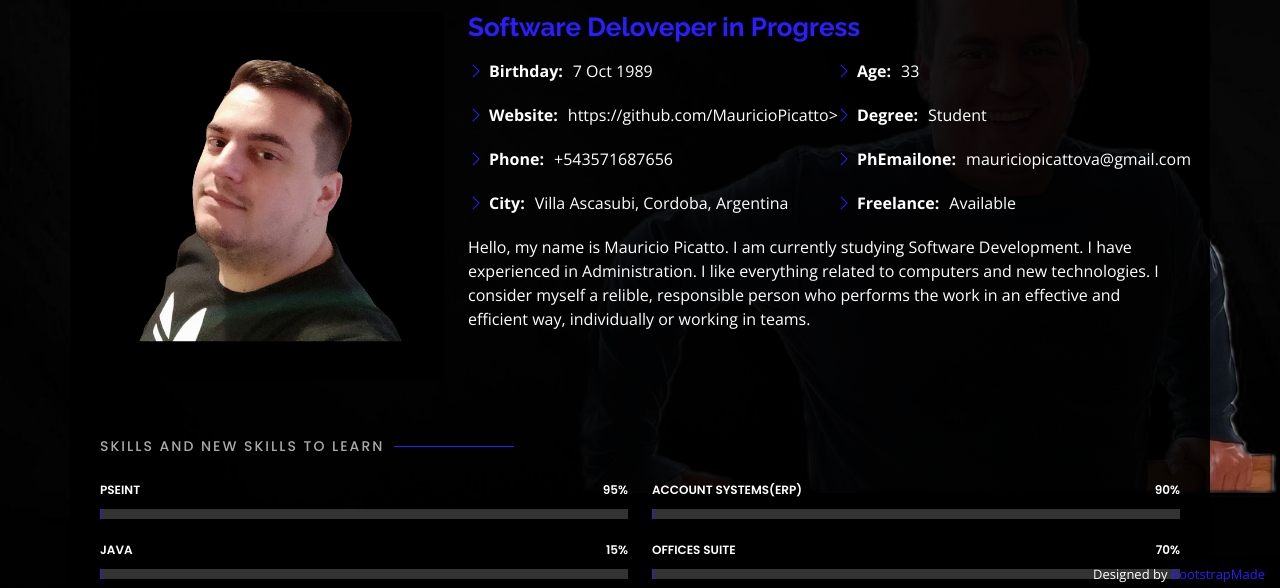
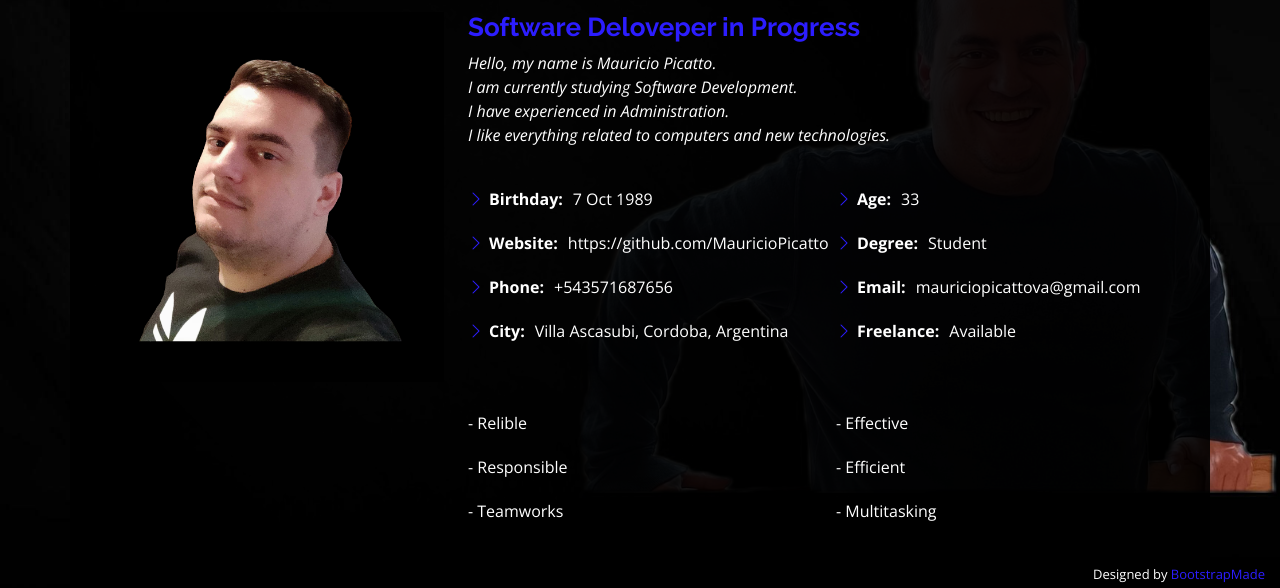
Before and after one commit to MauricioPicatto/Portfolio, a plain HTML site: page index.html in a window 1280 px wide. Both pictures are taken after a click on the link "About". Shown: the part 201-789 px from the top of the page. Drawn offline with nearby package versions, Linux system fonts and the light colour scheme.

Commit message:
Add files via upload

```diff
--- a/index.html
+++ b/index.html
@@ -86,32 +86,42 @@
         <div class="col-lg-8 pt-4 pt-lg-0 content" data-aos="fade-left">
           <h3>Software Deloveper in Progress</h3>
           <p class="fst-italic">
-           </p>
+            Hello, my name is Mauricio Picatto.<br>
+            I am currently studying Software Development.<br>
+            I have experienced in Administration.<br>
+            I like everything related to computers and new technologies.
+          <br>
+          <br>
+          </p>
           <div class="row">
             <div class="col-lg-6">
               <ul>
                 <li><i class="bi bi-chevron-right"></i> <strong>Birthday:</strong> <span>7 Oct 1989</span></li>
-                <li><i class="bi bi-chevron-right"></i> <strong>Website:</strong> <span>https://github.com/MauricioPicatto></li>
+                <li><i class="bi bi-chevron-right"></i> <strong>Website:</strong> <span>https://github.com/MauricioPicatto</span></li>
                 <li><i class="bi bi-chevron-right"></i> <strong>Phone:</strong> <span>+543571687656</span></li>
                 <li><i class="bi bi-chevron-right"></i> <strong>City:</strong> <span>Villa Ascasubi, Cordoba, Argentina</span></li>
+                <br>
+                <br>
+                <li>- Relible</li>
+                <li>- Responsible</li>
+                <li>- Teamworks</li>
+
               </ul>
             </div>
             <div class="col-lg-6">
               <ul>
                 <li><i class="bi bi-chevron-right"></i> <strong>Age:</strong> <span>33</span></li>
                 <li><i class="bi bi-chevron-right"></i> <strong>Degree:</strong> <span>Student</span></li>
-                <li><i class="bi bi-chevron-right"></i> <strong>PhEmailone:</strong> <span>mauriciopicattova@gmail.com</span></li>
+                <li><i class="bi bi-chevron-right"></i> <strong>Email:</strong> <span>mauriciopicattova@gmail.com</span></li>
                 <li><i class="bi bi-chevron-right"></i> <strong>Freelance:</strong> <span>Available</span></li>
+                <br>
+                <br>
+                <li>- Effective</li>
+                <li>- Efficient</li>
+                <li>- Multitasking</li>
               </ul>
             </div>
           </div>
-          <p>
-           Hello, my name is Mauricio Picatto.
-        I am currently studying Software Development.
-        I have experienced in Administration.
-        I like everything related to computers and new technologies.
-        I consider myself a relible, responsible person who performs the work in an effective and efficient way, individually or working in teams.
-          </p>
         </div>
       </div>
 
@@ -121,7 +131,7 @@
     <div class="skills container">
 
       <div class="section-title">
-        <h2>Skills and new skills to learn</h2>
+        <h2>Skills</h2>
       </div>
 
       <div class="row skills-content">
@@ -143,7 +153,7 @@
           </div>
 
           <div class="progress">
-            <span class="skill">HTML <i class="val">10%</i></span>
+            <span class="skill">HTML<i class="val">10%</i></span>
             <div class="progress-bar-wrap">
               <div class="progress-bar" role="progressbar" aria-valuenow="10" aria-valuemin="0" aria-valuemax="100"></div>
             </div>
@@ -154,23 +164,23 @@
         <div class="col-lg-6">
 
           <div class="progress">
-            <span class="skill">Account Systems(ERP)<i class="val">90%</i></span>
+            <span class="skill">Accout Systems (ERP)<i class="val">90%</i></span>
             <div class="progress-bar-wrap">
               <div class="progress-bar" role="progressbar" aria-valuenow="90" aria-valuemin="0" aria-valuemax="100"></div>
             </div>
           </div>
 
           <div class="progress">
-            <span class="skill">Offices Suite<i class="val">70%</i></span>
+            <span class="skill">E-Energy Systems<i class="val">75%</i></span>
             <div class="progress-bar-wrap">
-              <div class="progress-bar" role="progressbar" aria-valuenow="70" aria-valuemin="0" aria-valuemax="100"></div>
+              <div class="progress-bar" role="progressbar" aria-valuenow="75" aria-valuemin="0" aria-valuemax="100"></div>
             </div>
           </div>
 
           <div class="progress">
-            <span class="skill"> <i class="val">0%</i></span>
+            <span class="skill">Office Suite<i class="val">70%</i></span>
             <div class="progress-bar-wrap">
-              <div class="progress-bar" role="progressbar" aria-valuenow="0" aria-valuemin="0" aria-valuemax="100"></div>
+              <div class="progress-bar" role="progressbar" aria-valuenow="70" aria-valuemin="0" aria-valuemax="100"></div>
             </div>
           </div>
 
@@ -264,7 +274,7 @@
             <h4>Software Development Technician</h4>
             <h5>2022 - Present</h5>
             <p><em>Escuela Superior de Comercio, Rio 3, Cordoba</em></p>
-            <p>Technical degree in software development using JAVA language  </p>
+            <p>Software Development Technician JAVA oriented </p>
           </div>
         </div>
         <div class="col-lg-6">
@@ -292,10 +302,8 @@
              <br>
              <h4>English</h4>
              <li>Intermediate</li>
-             <br>
            </div>
       </div>
-
     </div>
   </section><!-- End Resume Section -->
 
```
